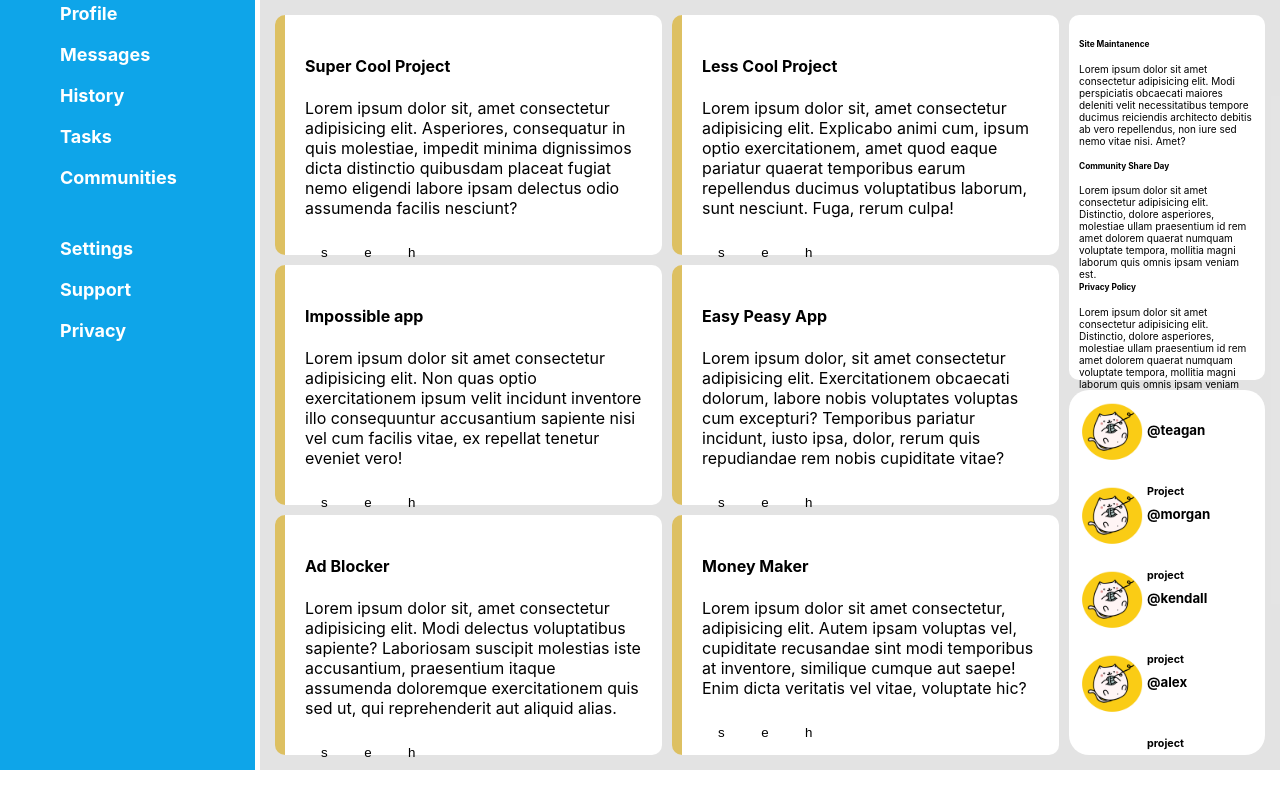
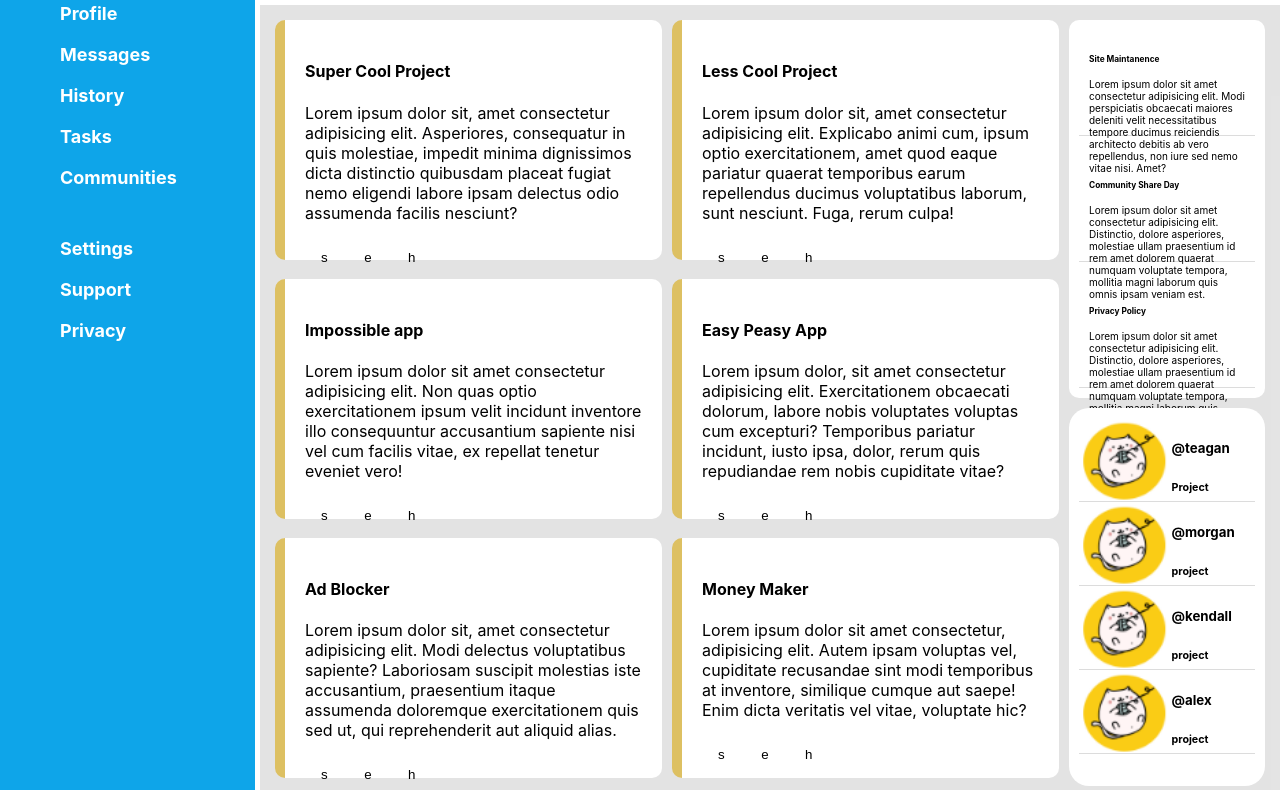
Before and after one commit to Supreme-hub/admin-dashboard, a plain HTML site: page index.html in a window 1280 px wide. Shown: the part 159-949 px from the top of the page. Drawn offline with Linux system fonts and the light colour scheme.

Commit message:
fixed trending

```diff
--- a/index.html
+++ b/index.html
@@ -139,23 +139,31 @@
         <section class="trending">
             <div class="altuser">
                 <img src="./images/001.png" alt="pfp">
+                <div class="altacc">
                 <h5>@teagan</h5>
                 <h6>Project</h6>
+                </div>
             </div>
             <div class="altuser">
                 <img src="./images/001.png" alt="pfp">
+                <div class="altacc">
                 <h5>@morgan</h5>
                 <h6>project</h6>
+                </div>
             </div>
             <div class="altuser">
                 <img src="./images/001.png" alt="pfp">
+                <div class="altacc">
                 <h5>@kendall</h5>
                 <h6>project</h6>
+                </div>
             </div>
             <div class="altuser">
                 <img src="./images/001.png" alt="pfp">
+                <div class="altacc">
                 <h5>@alex</h5>
                 <h6>project</h6>
+                </div>
             </div>
         </section>
     </main>
--- a/style.css
+++ b/style.css
@@ -79,6 +79,8 @@ main {
 .announce > article {
     height: 85px;
     padding: 10px;
+    border-bottom: 1px solid rgba(0, 0, 0, 0.137);
+    margin: 10px;
 }
 .trending {
     grid-area: trending;
@@ -89,23 +91,14 @@ main {
     padding: 10px;
 }
 .altuser {
-    display: grid;
-    grid-template: 1fr 2fr/ 1fr 4fr;
-    grid-template-areas:
-    "altpfp altuser"
-    "altpfp altprg"
-    ;
+    display: flex;
+    border-bottom: 1px solid rgba(0, 0, 0, 0.137);
 }
 
 .altuser img {
     grid-area: altpfp;
 }
-.altuser h5 {
-    grid-area: altuser;
-}
-.altuser h6 {
-    grid-area: altprg;
-}
+
 .search {
     grid-area: search;
     font-size: 20px;
```
